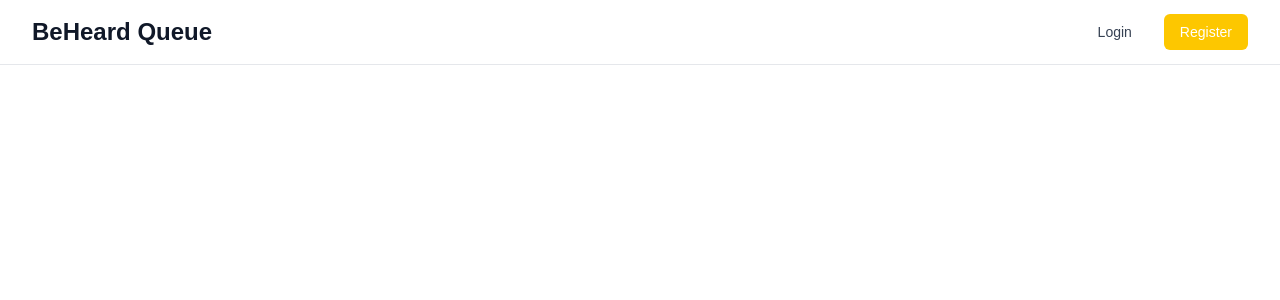
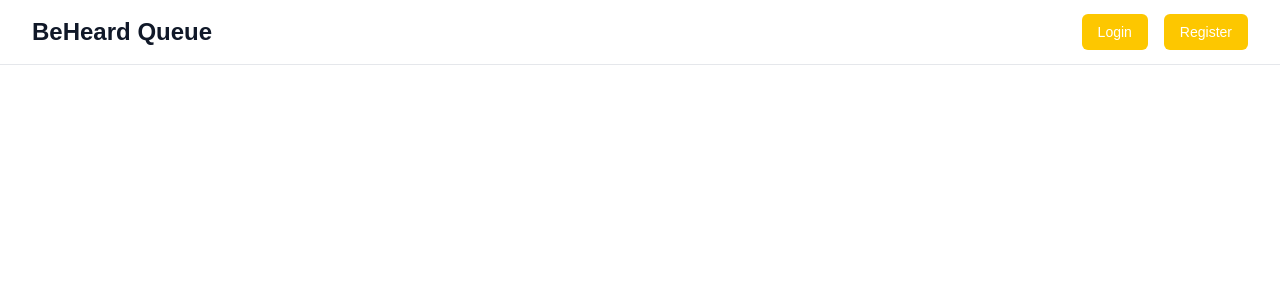
Before and after one commit to bcart01v/BeHeardQueue, a Next.js app: page / in a window 1280 px wide. Shown: the top 300 px of the page. Built offline with nearby package versions, Linux system fonts and the light colour scheme.

Commit message:
redirect register button on main page to registration page

```diff
--- a/app/page.tsx
+++ b/app/page.tsx
@@ -17,16 +17,18 @@ export default function Home() {
             <div className="flex items-center space-x-4">
               <Link href="/login" passHref>
                 <button
-                  className="px-4 py-2 text-sm font-medium text-gray-700 dark:text-gray-200 hover:text-gray-900 dark:hover:text-white cursor-pointer"
+                  className="px-4 py-2 text-sm font-medium text-white bg-yellow-400 rounded-md hover:bg-blue-700 focus:outline-none focus:ring-2 focus:ring-offset-2 focus:ring-blue-500 cursor-pointer"
                 >
-                Login
+                  Login
                 </button>
               </Link>
-              <button
-                className="px-4 py-2 text-sm font-medium text-white bg-yellow-400 rounded-md hover:bg-blue-700 focus:outline-none focus:ring-2 focus:ring-offset-2 focus:ring-blue-500"
-              >
-                Register
-              </button>
+              <Link href="/register" passHref>
+                <button
+                  className="px-4 py-2 text-sm font-medium text-white bg-yellow-400 rounded-md hover:bg-blue-700 focus:outline-none focus:ring-2 focus:ring-offset-2 focus:ring-blue-500 cursor-pointer"
+                >
+                  Register
+                </button>
+              </Link>
             </div>
           </div>
         </div>
```
